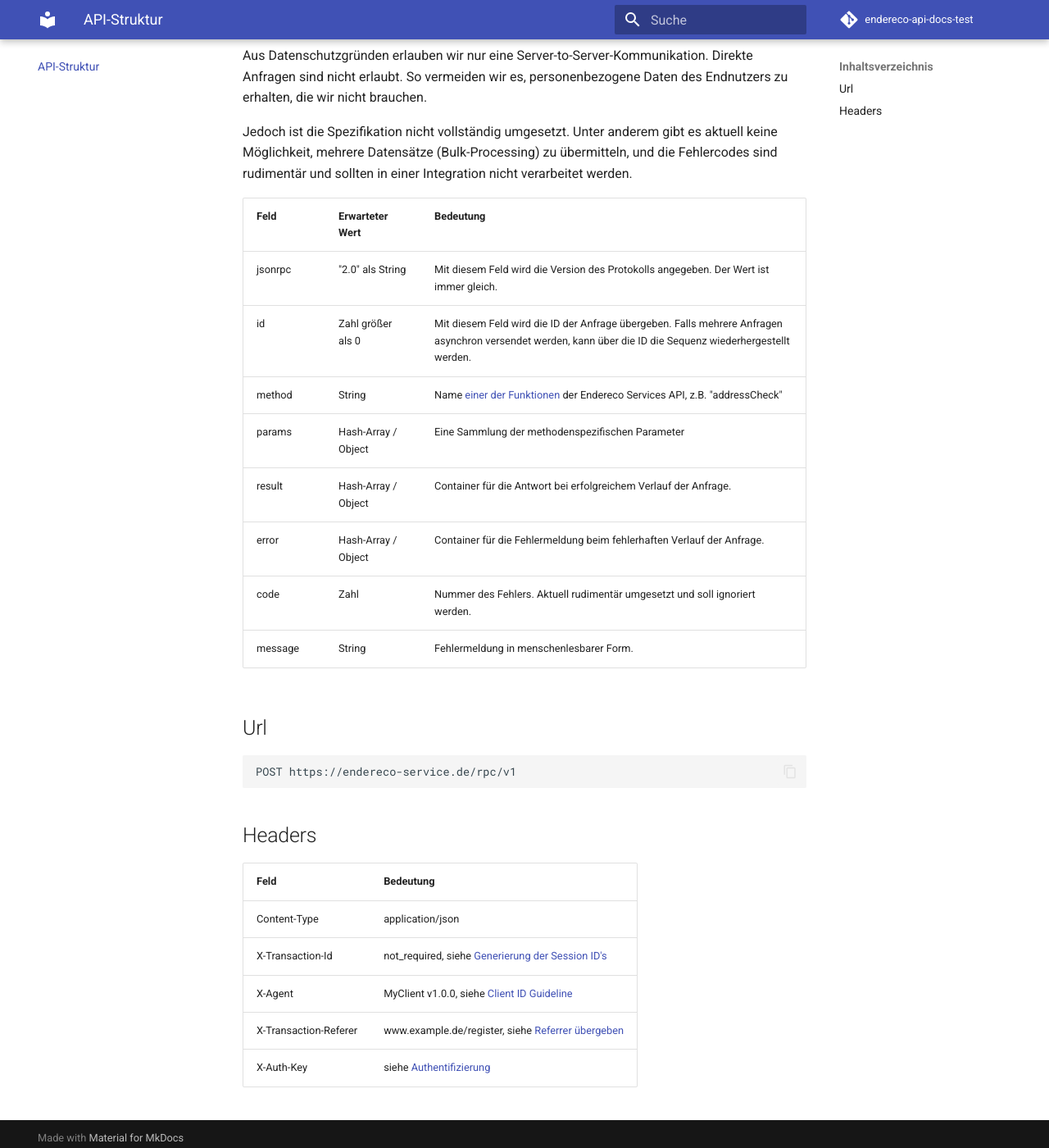
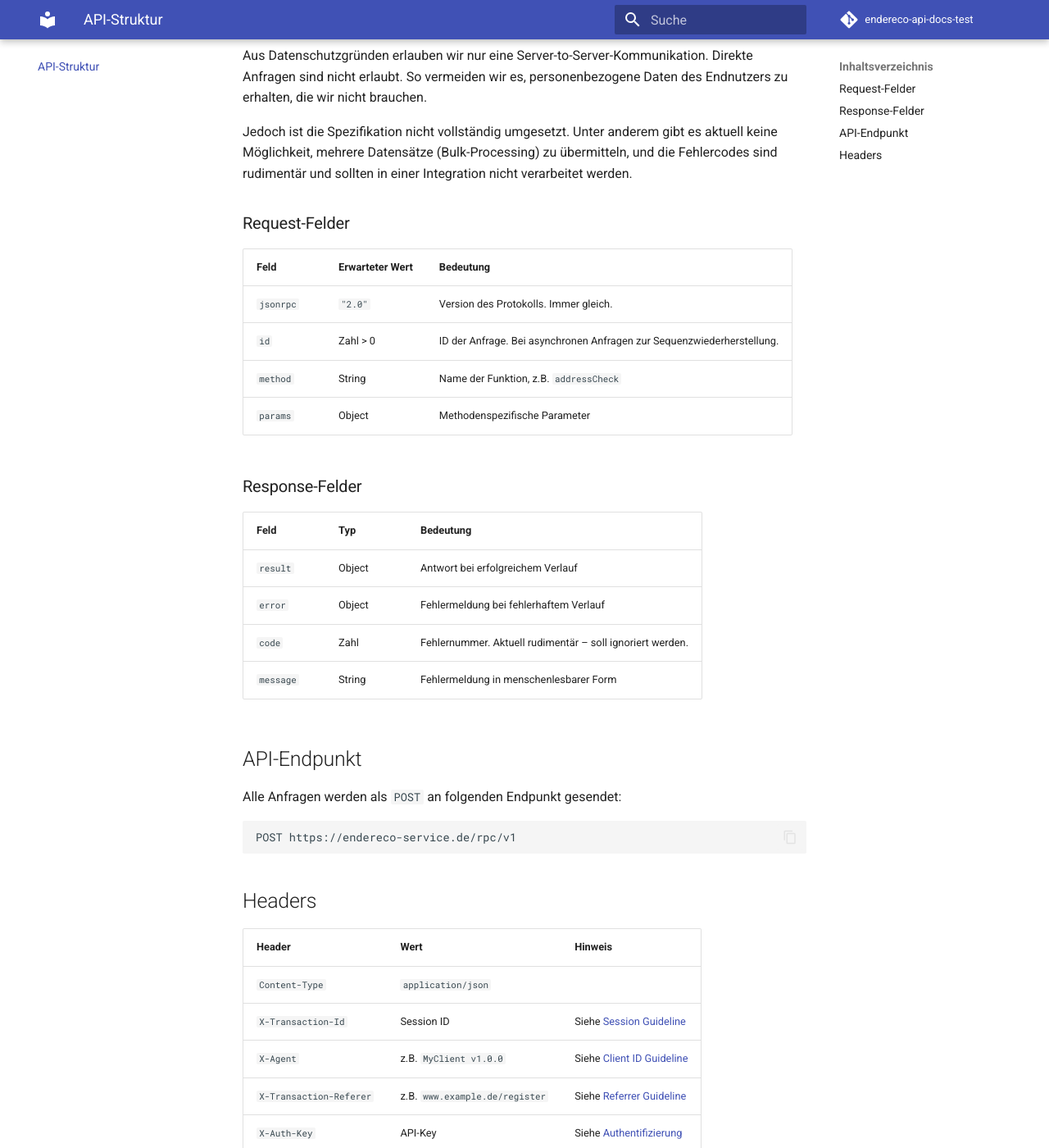
Before and after one commit to LenaEndereco/endereco-api-docs-test, an MkDocs documentation site: the page built from docs/structure-api.md, in a window 1280 px wide and 1400 px high, scrolled down 323 px. Shown: the whole window at 82% size. Built offline with MkDocs 1.6.1 and Material for MkDocs 9.7.7, drawn with Linux system fonts in a browser that asks for light colours; comment, search, counter and statistics services are not loaded.

Commit message:
Improve structure-api tables

````diff
--- a/docs/structure-api.md
+++ b/docs/structure-api.md
@@ -13,19 +13,27 @@ Jedoch ist die Spezifikation nicht vollständig umgesetzt. Unter anderem gibt es
 Datensätze (Bulk-Processing) zu übermitteln, und die Fehlercodes sind rudimentär und sollten in einer Integration nicht
 verarbeitet werden.
 
-| Feld    | Erwarteter Wert     | Bedeutung                                                                                                                                                    |
-|---------|---------------------|--------------------------------------------------------------------------------------------------------------------------------------------------------------|
-| jsonrpc | "2.0" als String    | Mit diesem Feld wird die Version des Protokolls angegeben. Der Wert ist immer gleich.                                                                        |
-| id      | Zahl größer als 0   | Mit diesem Feld wird die ID der Anfrage übergeben. Falls mehrere Anfragen asynchron versendet werden, kann über die ID die Sequenz wiederhergestellt werden. |
-| method  | String              | Name [einer der Funktionen](./readme.md#übersicht-der-funktionen) der Endereco Services API, z.B. "addressCheck"                                             |
-| params  | Hash-Array / Object | Eine Sammlung der methodenspezifischen Parameter                                                                                                             |
-| result  | Hash-Array / Object | Container für die Antwort bei erfolgreichem Verlauf der Anfrage.                                                                                             |
-| error   | Hash-Array / Object | Container für die Fehlermeldung beim fehlerhaften Verlauf der Anfrage.                                                                                       |
-| code    | Zahl                | Nummer des Fehlers. Aktuell rudimentär umgesetzt und soll ignoriert werden.                                                                                  |
-| message | String              | Fehlermeldung in menschenlesbarer Form.                                                                                                                      |
+### Request-Felder
 
+| Feld | Erwarteter Wert | Bedeutung |
+|------|----------------|-----------|
+| `jsonrpc` | `"2.0"` | Version des Protokolls. Immer gleich. |
+| `id` | Zahl > 0 | ID der Anfrage. Bei asynchronen Anfragen zur Sequenzwiederherstellung. |
+| `method` | String | Name der Funktion, z.B. `addressCheck` |
+| `params` | Object | Methodenspezifische Parameter |
 
-## Url
+### Response-Felder
+
+| Feld | Typ | Bedeutung |
+|------|-----|-----------|
+| `result` | Object | Antwort bei erfolgreichem Verlauf |
+| `error` | Object | Fehlermeldung bei fehlerhaftem Verlauf |
+| `code` | Zahl | Fehlernummer. Aktuell rudimentär – soll ignoriert werden. |
+| `message` | String | Fehlermeldung in menschenlesbarer Form |
+
+## API-Endpunkt
+
+Alle Anfragen werden als `POST` an folgenden Endpunkt gesendet:
 
 ```
 POST https://endereco-service.de/rpc/v1
@@ -33,10 +41,10 @@ POST https://endereco-service.de/rpc/v1
 
 ## Headers
 
-| Feld                  | Bedeutung                                                                                        |
-|-----------------------|--------------------------------------------------------------------------------------------------|
-| Content-Type          | application/json                                                                                 |
-| X-Transaction-Id      | not_required, siehe [Generierung der Session ID's](guidelines/sessions-guideline.md)            |
-| X-Agent               | MyClient v1.0.0, siehe [Client ID Guideline](guidelines/client-id-guideline.md)                 |
-| X-Transaction-Referer | www.example.de/register, siehe [Referrer übergeben](guidelines/providing-referrer-guidlines.md) |
-| X-Auth-Key            | siehe [Authentifizierung](./readme.md#authentifizierung)                                         |
+| Header | Wert | Hinweis |
+|--------|------|---------|
+| `Content-Type` | `application/json` | |
+| `X-Transaction-Id` | Session ID | Siehe [Session Guideline](guidelines/sessions-guideline.md) |
+| `X-Agent` | z.B. `MyClient v1.0.0` | Siehe [Client ID Guideline](guidelines/client-id-guideline.md) |
+| `X-Transaction-Referer` | z.B. `www.example.de/register` | Siehe [Referrer Guideline](guidelines/providing-referrer-guidlines.md) |
+| `X-Auth-Key` | API-Key | Siehe [Authentifizierung](index.md#authentifizierung) |
````
